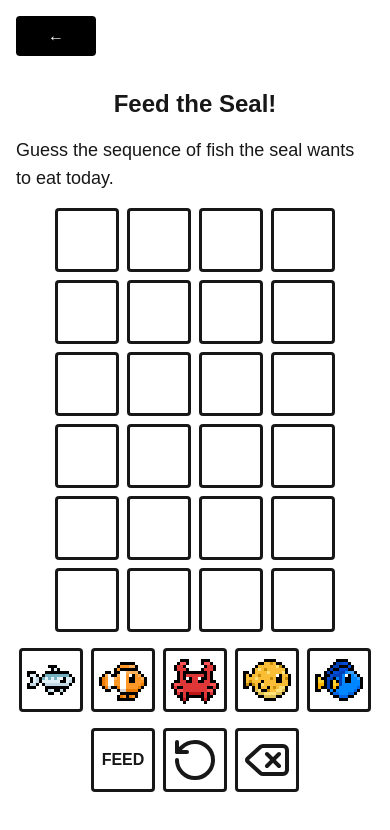
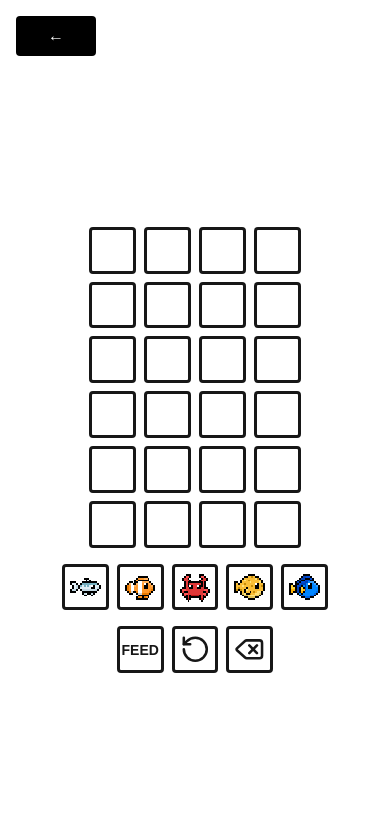
Before and after one commit to sean-mw/silly-seal, a Next.js app: page /feed in a window 390 px wide. Shown: the top 830 px of the page. Built offline with nearby package versions, Linux system fonts and the light colour scheme.

Commit message:
Improve responsiveness of feeding mini-game

```diff
--- a/app/feed/page.tsx
+++ b/app/feed/page.tsx
@@ -13,6 +13,7 @@ const FISH_TYPES = [
 ];
 const SEQUENCE_LENGTH = 4;
 const MAX_ATTEMPTS = 6;
+const CELL_SIZE = "w-[min(12vw,12vh,64px)] h-[min(12vw,12vh,64px)]";
 
 type FeedbackType = "correct" | "misplaced" | "wrong";
 
@@ -138,12 +139,7 @@ export default function Play() {
   };
 
   return (
-    <div className="flex flex-col items-center gap-4">
-      <h1 className="text-2xl font-bold">Feed the Seal!</h1>
-      <p className="text-lg">
-        Guess the sequence of fish the seal wants to eat today.
-      </p>
-
+    <div className="flex flex-col w-full h-full items-center justify-center gap-4">
       <div className="flex flex-col gap-2">
         {Array.from({ length: MAX_ATTEMPTS }).map((_, rowIdx) => {
           const isCurrent = rowIdx === guesses.length && !gameOver;
@@ -162,8 +158,10 @@ export default function Play() {
                 return (
                   <div
                     key={colIdx}
-                    className={`w-16 h-16 border-3 rounded flex items-center justify-center ${colorClass}`}
-                    style={{ imageRendering: "pixelated" }}
+                    className={`${CELL_SIZE} border-3 rounded flex items-center justify-center ${colorClass}`}
+                    style={{
+                      imageRendering: "pixelated",
+                    }}
                   >
                     {fish && (
                       <Image
@@ -171,6 +169,7 @@ export default function Play() {
                         alt={fish}
                         width={48}
                         height={48}
+                        className="w-3/4 h-3/4"
                       />
                     )}
                   </div>
@@ -187,7 +186,7 @@ export default function Play() {
             key={fish}
             onClick={() => addFishToGuess(fish)}
             disabled={gameOver}
-            className={`w-16 h-16 border-3 rounded flex items-center justify-center select-none ${
+            className={`${CELL_SIZE} border-3 rounded flex items-center justify-center select-none ${
               keyboardColors[fish] ?? "bg-white"
             }`}
             style={{ imageRendering: "pixelated" }}
@@ -198,6 +197,7 @@ export default function Play() {
               width={48}
               height={48}
               draggable={false}
+              className="w-3/4 h-3/4"
             />
           </button>
         ))}
@@ -206,27 +206,21 @@ export default function Play() {
       <div className="flex gap-2">
         <button
           onClick={submitGuess}
-          className={
-            "w-16 h-16 border-3 rounded flex items-center justify-center font-bold select-none"
-          }
+          className={`${CELL_SIZE} border-3 rounded flex items-center justify-center font-bold select-none text-sm`}
         >
           FEED
         </button>
         <button
           onClick={resetGame}
-          className={
-            "w-16 h-16 border-3 rounded flex items-center justify-center"
-          }
+          className={`${CELL_SIZE} border-3 rounded flex items-center justify-center`}
         >
-          <RotateCcw width={48} height={48} />
+          <RotateCcw width={48} height={48} className="w-3/4 h-3/4" />
         </button>
         <button
           onClick={removeLastFish}
-          className={
-            "w-16 h-16 border-3 rounded flex items-center justify-center"
-          }
+          className={`${CELL_SIZE} border-3 rounded flex items-center justify-center`}
         >
-          <Delete width={48} height={48} />
+          <Delete width={48} height={48} className="w-3/4 h-3/4" />
         </button>
       </div>
 
--- a/app/layout.tsx
+++ b/app/layout.tsx
@@ -26,10 +26,14 @@ export default function RootLayout({
   return (
     <html lang="en">
       <body
-        className={`${geistSans.variable} ${geistMono.variable} antialiased`}
+        className={`${geistSans.variable} ${geistMono.variable} antialiased h-svh p-4 flex flex-col`}
       >
-        <Navbar />
-        <div className="mx-auto max-w-lg p-4">{children}</div>
+        <div className="flex flex-shrink-0">
+          <Navbar />
+        </div>
+        <div className="flex justify-center items-center w-full h-full">
+          <div className="max-w-lg h-full w-full">{children}</div>
+        </div>
       </body>
     </html>
   );
--- a/app/page.tsx
+++ b/app/page.tsx
@@ -39,13 +39,13 @@ export default function Home() {
   }, []);
 
   return (
-    <div className="flex flex-col max-h-screen gap-4">
+    <div className="flex flex-col h-full w-full max-h-screen items-center justify-center gap-4">
       <div className="flex justify-center">
         <Seal size={sealSize} />
       </div>
       <div
         ref={statusContainerRef}
-        className="flex flex-col border-b-3 border-x-3 border-black rounded"
+        className="flex flex-col w-full border-b-3 border-x-3 border-black rounded"
       >
         <StatusBar
           title={"Hunger"}
--- a/components/Navbar.tsx
+++ b/components/Navbar.tsx
@@ -12,7 +12,7 @@ export default function Navbar() {
   return (
     <>
       {!isRoot && (
-        <div className="p-4">
+        <div className="pb-4">
           <Button onClick={() => router.back()}>←</Button>
         </div>
       )}
```
